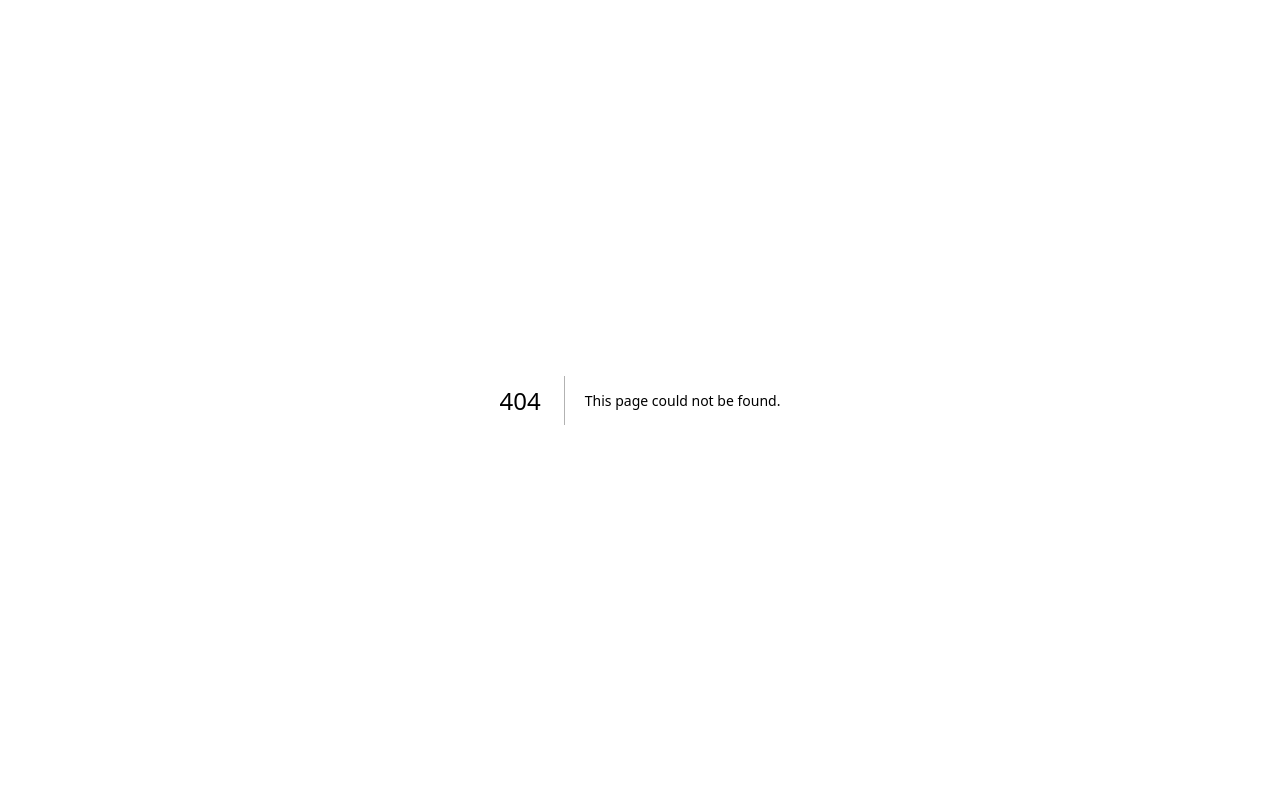
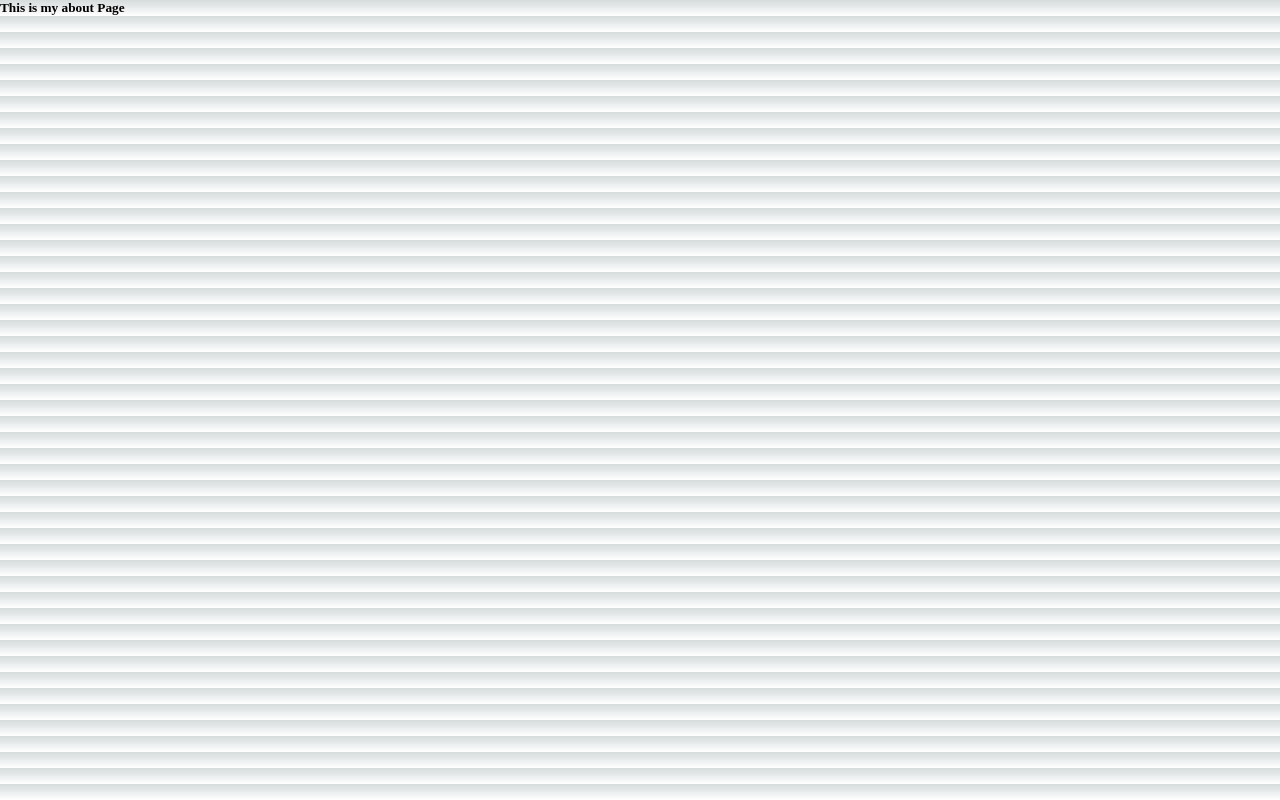
Before and after one commit to MasibuleleXo/portfolio, a Next.js app: page /about in a window 1280 px wide. Before the commit this address had no page. Built offline with nearby package versions, Linux system fonts and the light colour scheme.

Commit message:
clean up initialized project

```diff
--- /dev/null
+++ b/src/pages/about.tsx
@@ -0,0 +1,7 @@
+export default function About(){
+    return (
+        <div>
+            <h5>This is my about Page</h5>
+        </div>
+    )
+}
```
